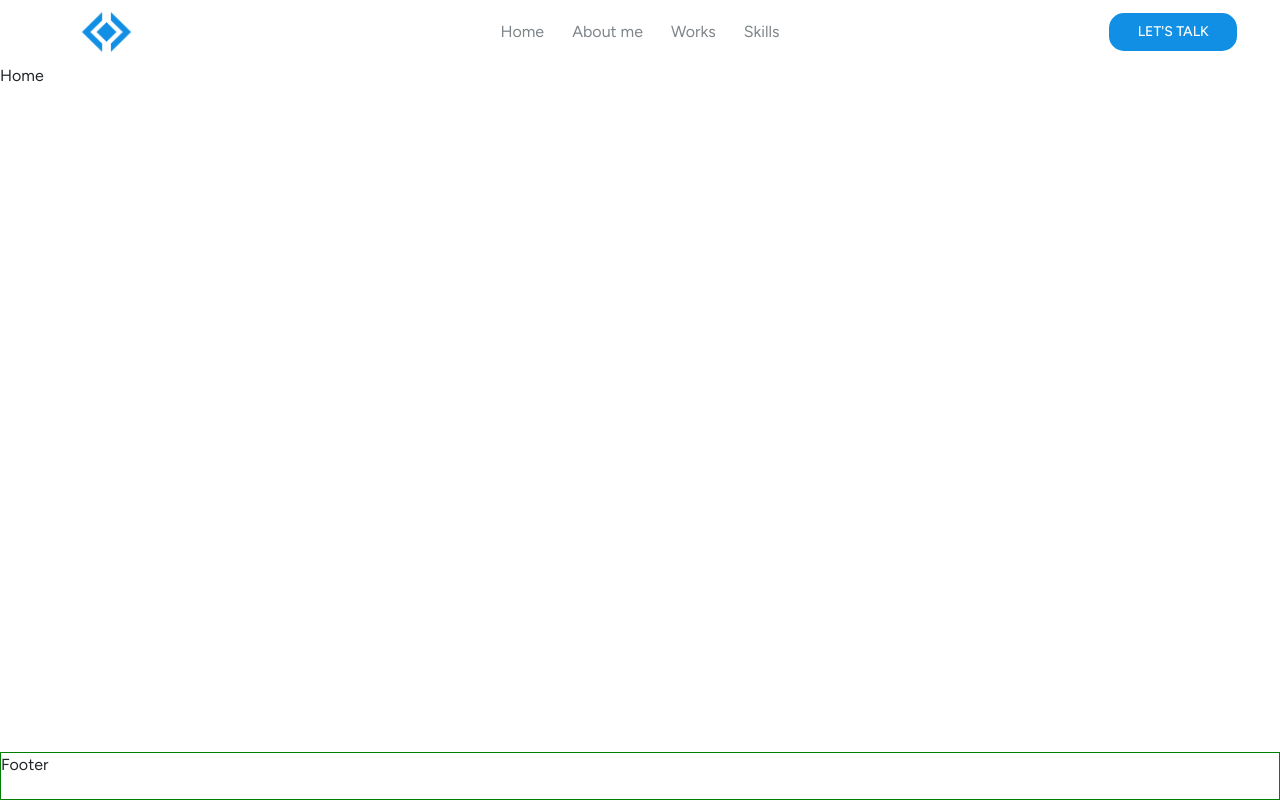
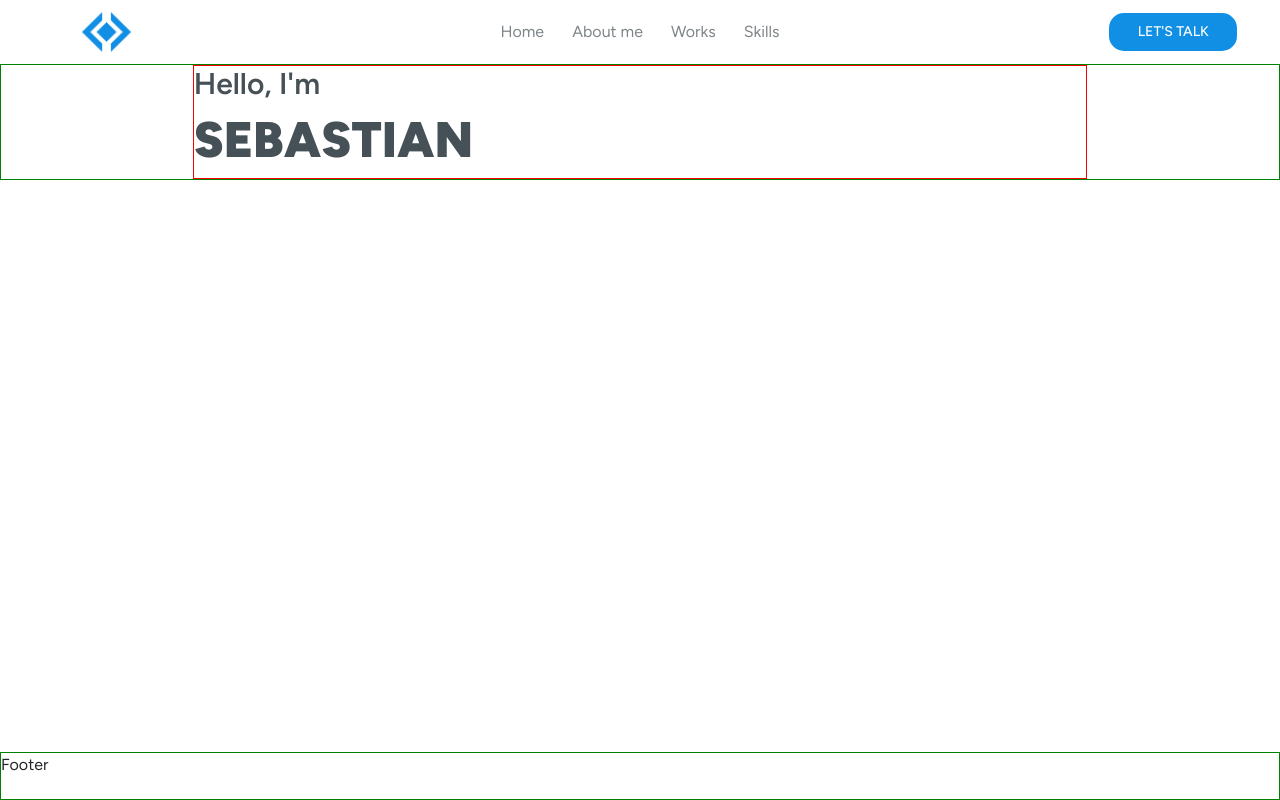
Before and after one commit to sesanchezra/Portfolio, a React (Vite) app: page /#/ in a window 1280 px wide. Built offline with nearby package versions, Linux system fonts and the light colour scheme.

Commit message:
Home 1.0.0 - Home Description 10%

```diff
--- a/src/CSS/App.css
+++ b/src/CSS/App.css
@@ -10,6 +10,7 @@
 }
 
 *{
+
     box-sizing: border-box;
     padding: 0;
     font-family: 'Figtree', sans-serif;
--- a/src/components/Home/Home.css
+++ b/src/components/Home/Home.css
@@ -1,4 +1,39 @@
+@import url('https://fonts.googleapis.com/css2?family=Figtree:wght@300;400;500;600;700;800;900&display=swap');
+:root{
+    --grey: rgb(241, 244, 246);
+    --light-grey: rgb(243, 245, 248);
+    --light-dark: rgb(50, 60, 66);
+    --dark: rgb(70, 81, 87);
+    --font: rgb(126, 132, 136);
+    --blue: rgb(16, 143, 228);
+    --light-blue: rgb(58, 162, 232);
+}
+
+
 .Home{
     width: 100vw;
     min-height: 86vh;
 }
+
+.Home__description{
+    border: 1px solid green;
+    display: flex;
+    justify-content: center;
+}
+
+.Home__description__header{
+    border: 1px solid red;
+    width: 70%;
+}
+
+.Home__description__header h2{
+    font-size: 50px;
+    font-weight: 900;
+    color: var(--dark);
+}
+
+.Home__description__header h4{
+    font-size: 30px;
+    font-weight: 600;
+    color: var(--dark);
+}
--- a/src/components/Home/Home.jsx
+++ b/src/components/Home/Home.jsx
@@ -4,7 +4,12 @@ import './Home.css'
 const Home = () => {
     return (
         <div className='Home'>
-            Home
+            <div className='Home__description'>
+                <div className='Home__description__header'>
+                    <h4>Hello, I'm</h4>
+                    <h2>SEBASTIAN</h2>
+                </div>
+            </div>
         </div>
     )
 }
```
